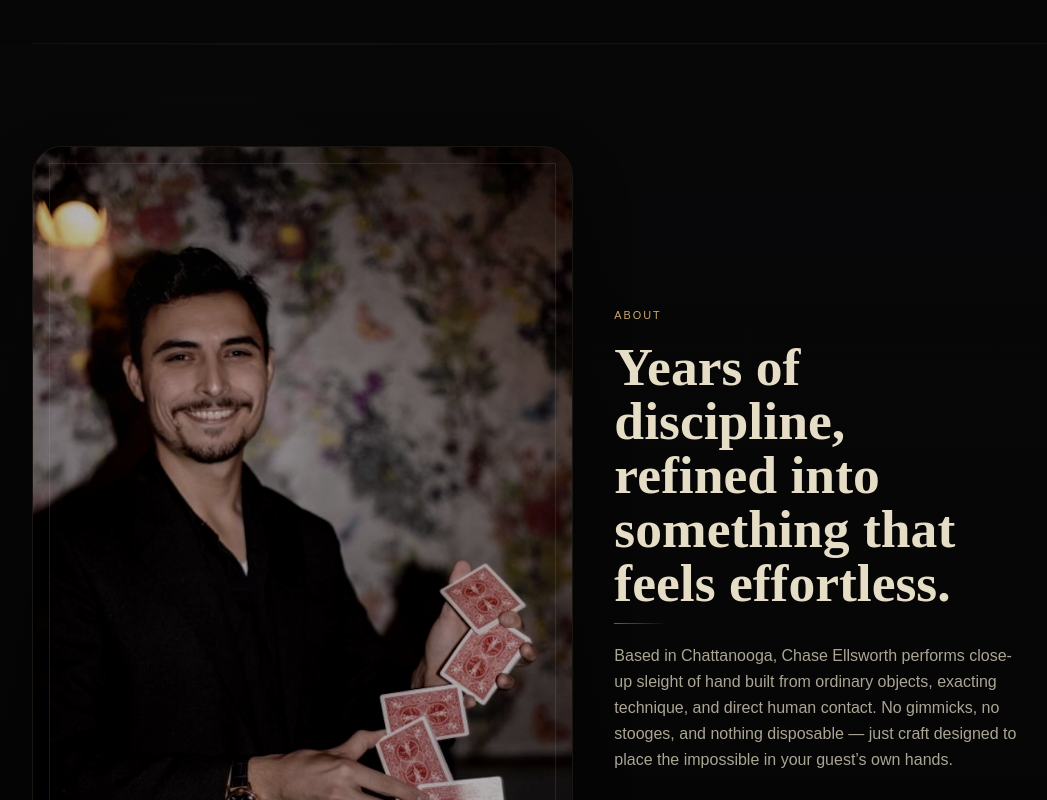
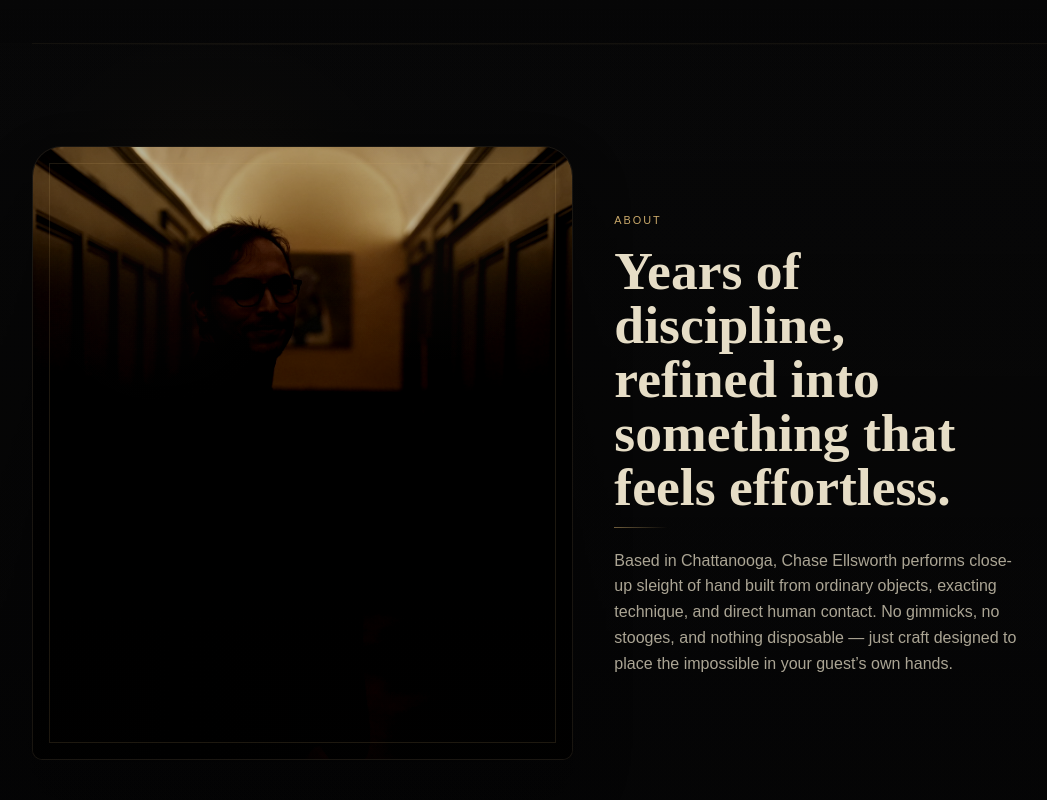
Before and after one commit to chaseellsworthiv-artifice/Artifice-Website, a Next.js app: page / in a window 1280 px wide. Shown: the part 3540-4340 px from the top of the page, without its empty margins (18-1065 px from the left). Built offline with nearby package versions, Linux system fonts and the light colour scheme; a web font is replaced by a local one.

Commit message:
Replace about portrait with hallway image

```diff
--- a/components/HeroExperience.jsx
+++ b/components/HeroExperience.jsx
@@ -854,7 +854,7 @@ export default function HeroExperience() {
 
         <section id="about" ref={(node) => { sectionRefs.current[2] = node; }} className={`${styles.section} ${styles.splitSection} ${styles.reverse}`}>
           <div className={styles.portraitFrame} data-section-reveal>
-            <img src="/assets/images/chase-headshot.jpg" alt="Chase Ellsworth" className={`${styles.portrait} ${styles.aboutPortrait}`} />
+            <img src="/assets/images/chase-about-hallway.jpg" alt="Chase Ellsworth" className={`${styles.portrait} ${styles.aboutPortrait}`} />
           </div>
           <div className={styles.sectionCopy} data-section-reveal>
             <p className={styles.sectionLabel}>About</p>
```
Also changed, not shown: public/assets/images/chase-about-hallway.jpg (added).
